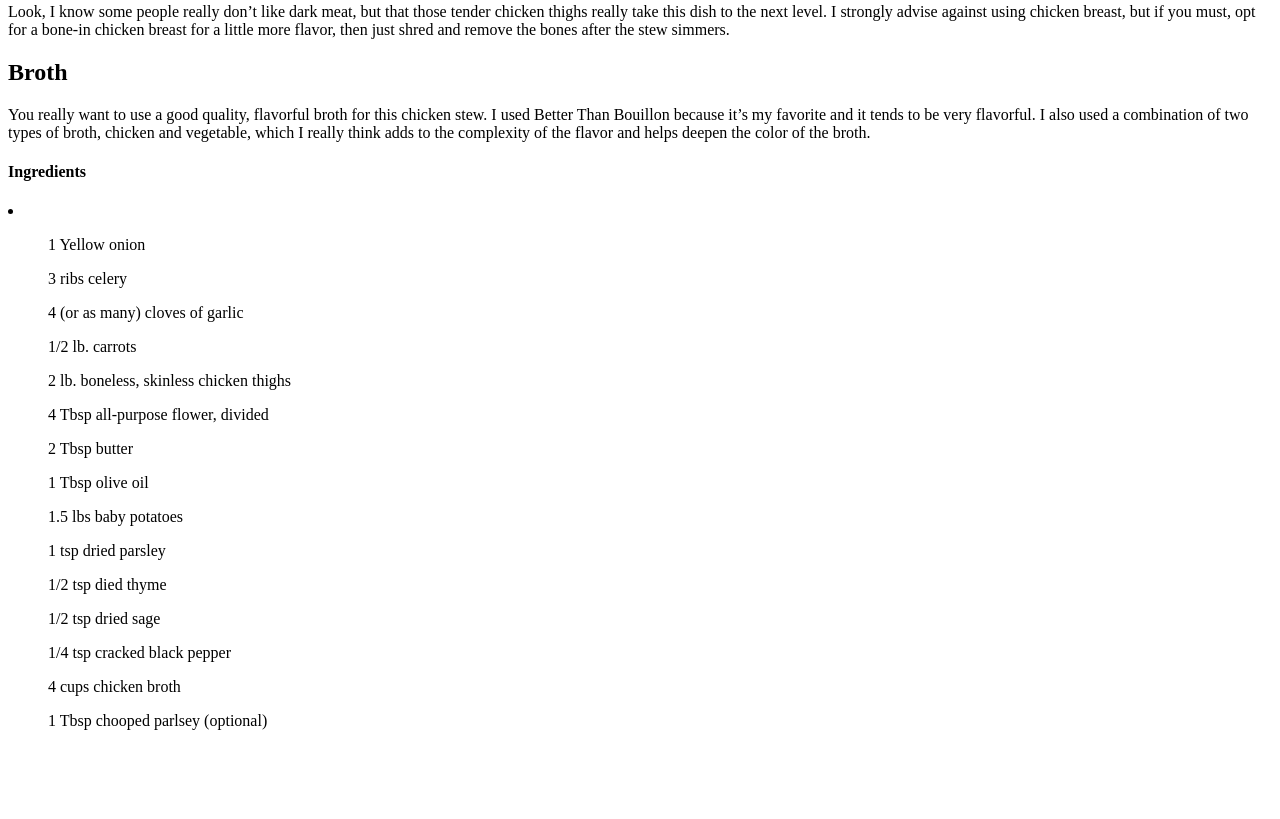
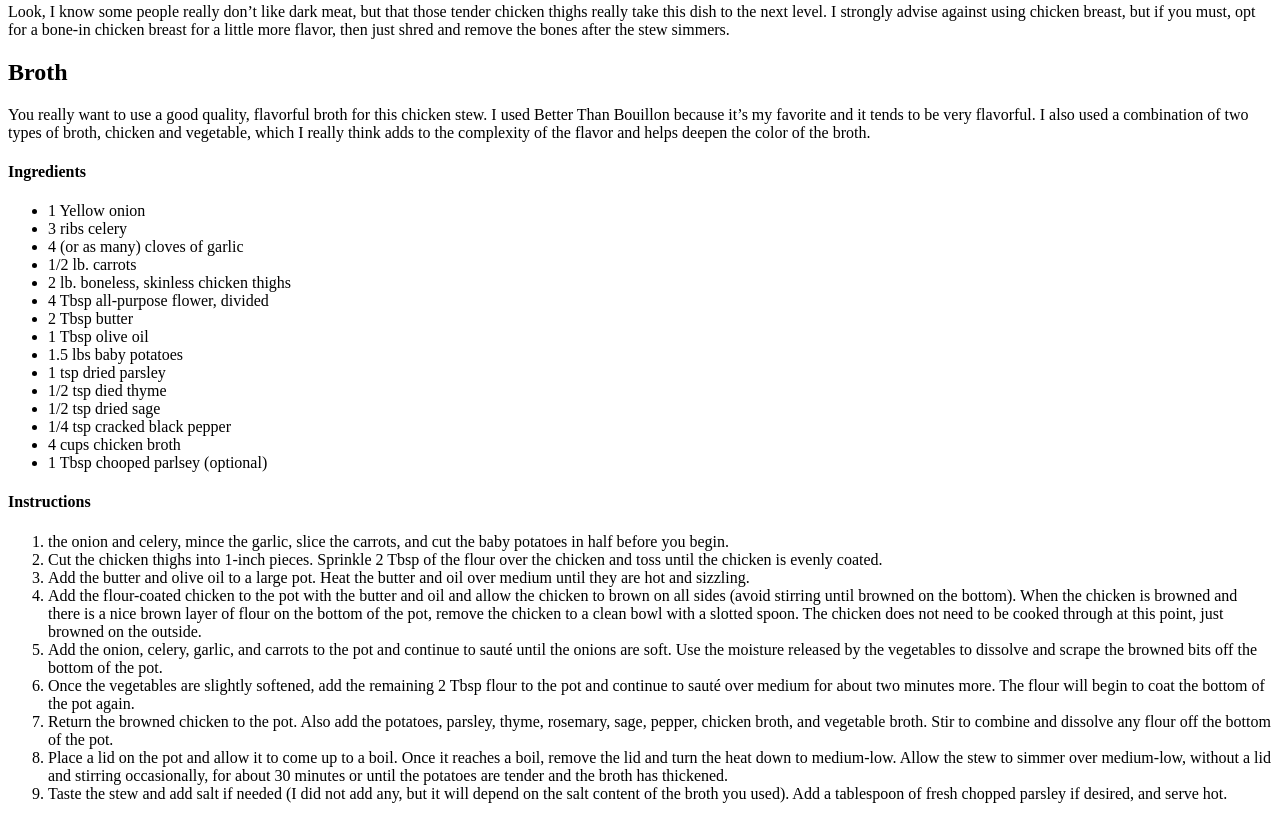
Before and after one commit to Nfonsie/odin-recipes, a plain HTML site: page recipes/chickenstew.html in a window 1280 px wide. Shown: the part 582-1401 px from the top of the page. Before the commit the page ends 1328 px from the top, so only its background shows below. Drawn offline with Linux system fonts and the light colour scheme.

Commit message:
Added instructions and fixed bug

```diff
--- a/recipes/chickenstew.html
+++ b/recipes/chickenstew.html
@@ -20,22 +20,35 @@
         <p>You really want to use a good quality, flavorful broth for this chicken stew. I used Better Than Bouillon because it’s my favorite and it tends to be very flavorful. I also used a combination of two types of broth, chicken and vegetable, which I really think adds to the complexity of the flavor and helps deepen the color of the broth. </p>
 
     <h4>Ingredients</h4>
-        <li>
-            <ul>1 Yellow onion</ul>
-            <ul>3 ribs celery</ul>
-            <ul>4 (or as many) cloves of garlic</ul>
-            <ul>1/2 lb. carrots</ul>
-            <ul>2 lb. boneless, skinless chicken thighs</ul>
-            <ul>4 Tbsp all-purpose flower, divided</ul>
-            <ul>2 Tbsp butter</ul>
-            <ul>1 Tbsp olive oil</ul>
-            <ul>1.5 lbs baby potatoes</ul>
-            <ul>1 tsp dried parsley</ul>
-            <ul>1/2 tsp died thyme</ul>
-            <ul>1/2 tsp dried sage</ul>
-            <ul>1/4 tsp cracked black pepper</ul>
-            <ul>4 cups chicken broth</ul>
-            <ul>1 Tbsp chooped parlsey (optional)</ul>
-        </li>
+        <ul>
+            <li>1 Yellow onion</li>
+            <li>3 ribs celery</li>
+            <li>4 (or as many) cloves of garlic</li>
+            <li>1/2 lb. carrots</li>
+            <li>2 lb. boneless, skinless chicken thighs</li>
+            <li>4 Tbsp all-purpose flower, divided</li>
+            <li>2 Tbsp butter</li>
+            <li>1 Tbsp olive oil</li>
+            <li>1.5 lbs baby potatoes</li>
+            <li>1 tsp dried parsley</li>
+            <li>1/2 tsp died thyme</li>
+            <li>1/2 tsp dried sage</li>
+            <li>1/4 tsp cracked black pepper</li>
+            <li>4 cups chicken broth</li>
+            <li>1 Tbsp chooped parlsey (optional)</li>
+        </ul>
+
+    <h4>Instructions</h4>
+        <ol>
+            <li>the onion and celery, mince the garlic, slice the carrots, and cut the baby potatoes in half before you begin.</li>
+            <li>Cut the chicken thighs into 1-inch pieces. Sprinkle 2 Tbsp of the flour over the chicken and toss until the chicken is evenly coated.</li>
+            <li>Add the butter and olive oil to a large pot. Heat the butter and oil over medium until they are hot and sizzling.</li>
+            <li>Add the flour-coated chicken to the pot with the butter and oil and allow the chicken to brown on all sides (avoid stirring until browned on the bottom). When the chicken is browned and there is a nice brown layer of flour on the bottom of the pot, remove the chicken to a clean bowl with a slotted spoon. The chicken does not need to be cooked through at this point, just browned on the outside.</li>
+            <li>Add the onion, celery, garlic, and carrots to the pot and continue to sauté until the onions are soft. Use the moisture released by the vegetables to dissolve and scrape the browned bits off the bottom of the pot. </li>
+            <li>Once the vegetables are slightly softened, add the remaining 2 Tbsp flour to the pot and continue to sauté over medium for about two minutes more. The flour will begin to coat the bottom of the pot again.</li>
+            <li>Return the browned chicken to the pot. Also add the potatoes, parsley, thyme, rosemary, sage, pepper, chicken broth, and vegetable broth. Stir to combine and dissolve any flour off the bottom of the pot.</li>
+            <li>Place a lid on the pot and allow it to come up to a boil. Once it reaches a boil, remove the lid and turn the heat down to medium-low. Allow the stew to simmer over medium-low, without a lid and stirring occasionally, for about 30 minutes or until the potatoes are tender and the broth has thickened.</li>
+            <li>Taste the stew and add salt if needed (I did not add any, but it will depend on the salt content of the broth you used). Add a tablespoon of fresh chopped parsley if desired, and serve hot.</li>
+        </ol>
 </body>
 </html>
```
